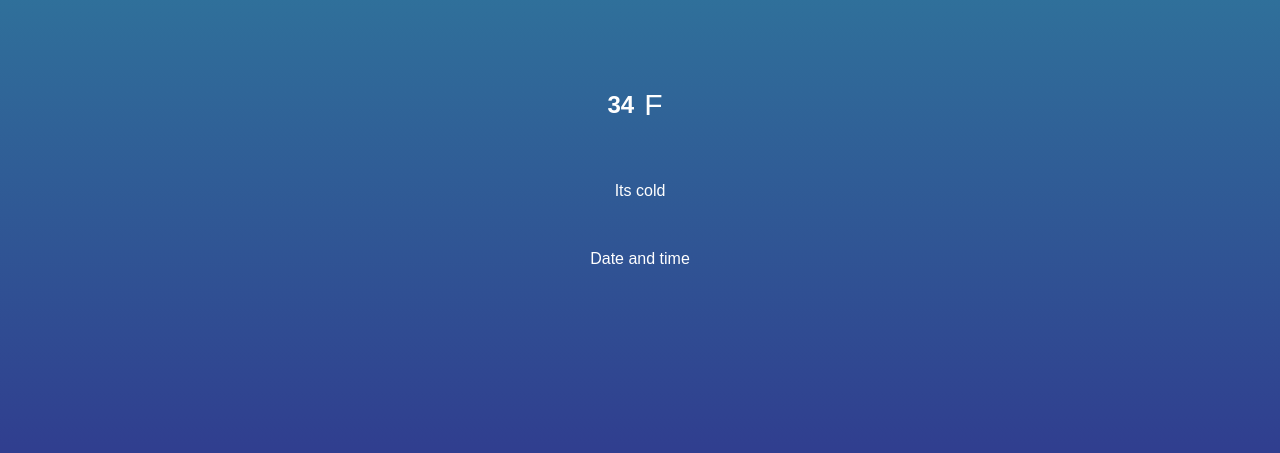
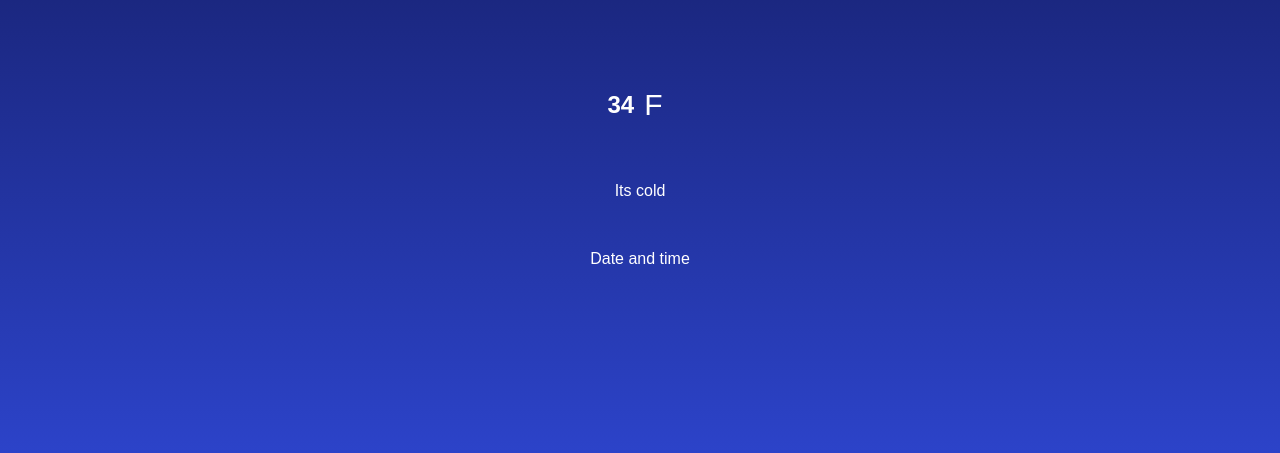
Before and after one commit to snafees21/Weather-App, a plain HTML site: page index.html in a window 1280 px wide. Shown: the part 347-800 px from the top of the page. Drawn offline with Linux system fonts and the light colour scheme.

Commit message:
Update style.css

```diff
--- a/style.css
+++ b/style.css
@@ -10,7 +10,7 @@ body{
     justify-content: center;
     flex-direction: column;
     align-items: center;
-    background: linear-gradient(rgb(47,150,163), rgb(48,62,143));
+    background: linear-gradient(rgb(14, 18, 73), rgb(44, 67, 201));
     font-family: sans-serif;
     color: white;
 }
```
